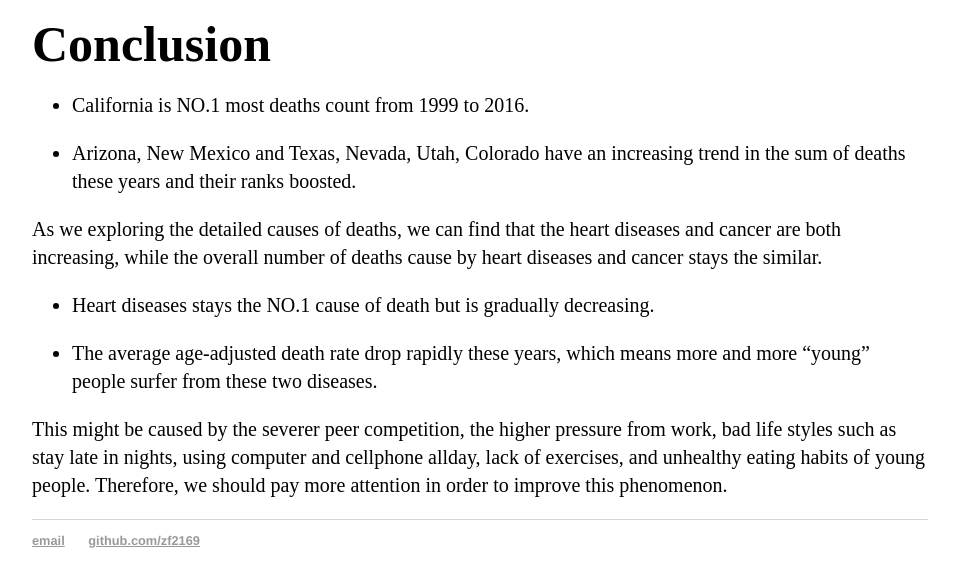
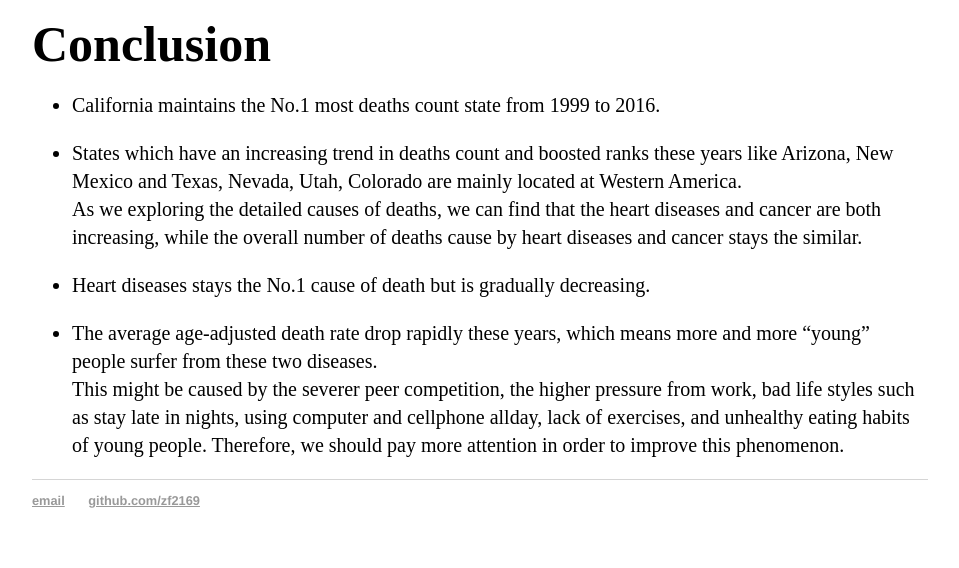
Before and after one commit to zf2169/zf2169.github.io, a Jekyll site: the page built from _posts/2019-04-16-Deaths-and-Leading-Causes-in-USA-(TableauAnalysis).md, in a window 1280 px wide, cut to the strip 717-1285 px from the top of the page. Shown: the whole strip, without its empty margins (160-1119 px from the left). Built offline with Jekyll 4.4.1, drawn with Linux system fonts in a browser that asks for light colours; after the commit the page ends 1245 px from its top, so only the background shows below that.

Commit message:
Update 2019-04-16-Deaths-and-Leading-Causes-in-USA-(TableauAnalysis).md

```diff
--- a/_posts/2019-04-16-Deaths-and-Leading-Causes-in-USA-(TableauAnalysis).md
+++ b/_posts/2019-04-16-Deaths-and-Leading-Causes-in-USA-(TableauAnalysis).md
@@ -32,14 +32,12 @@ date: 2019-04-16
 
 
 # Conclusion
-- California is NO.1 most deaths count from 1999 to 2016.
+- California maintains the No.1 most deaths count state from 1999 to 2016.
 
-- Arizona, New Mexico and Texas, Nevada, Utah, Colorado have an increasing trend in the sum of deaths these years and their ranks boosted.
-
+- States which have an increasing trend in deaths count and boosted ranks these years like Arizona, New Mexico and Texas, Nevada, Utah, Colorado are mainly located at Western America. <br/>
 As we exploring the detailed causes of deaths, we can find that the heart diseases and cancer are both increasing, while the overall number of deaths cause by heart diseases and cancer stays the similar.
 
-- Heart diseases stays the NO.1 cause of death but is gradually decreasing.
+- Heart diseases stays the No.1 cause of death but is gradually decreasing.
 
-- The average age-adjusted death rate drop rapidly these years, which means more and more "young" people surfer from these two diseases.
-
+- The average age-adjusted death rate drop rapidly these years, which means more and more "young" people surfer from these two diseases. <br/>
 This might be caused by the severer peer competition, the higher pressure from work, bad life styles such as stay late in nights, using computer and cellphone allday, lack of exercises, and unhealthy eating habits of young people. Therefore, we should pay more attention in order to improve this phenomenon.
```
